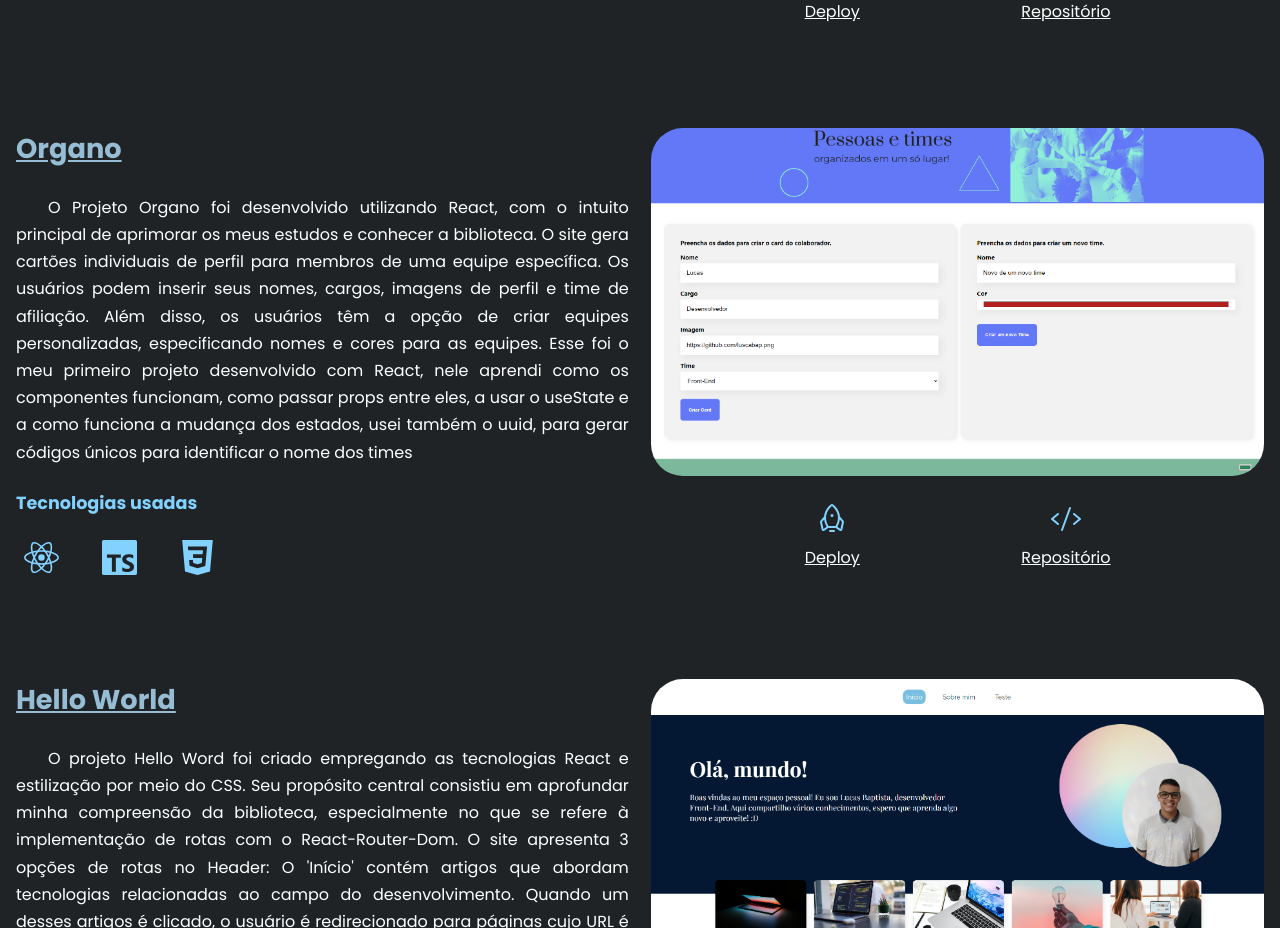
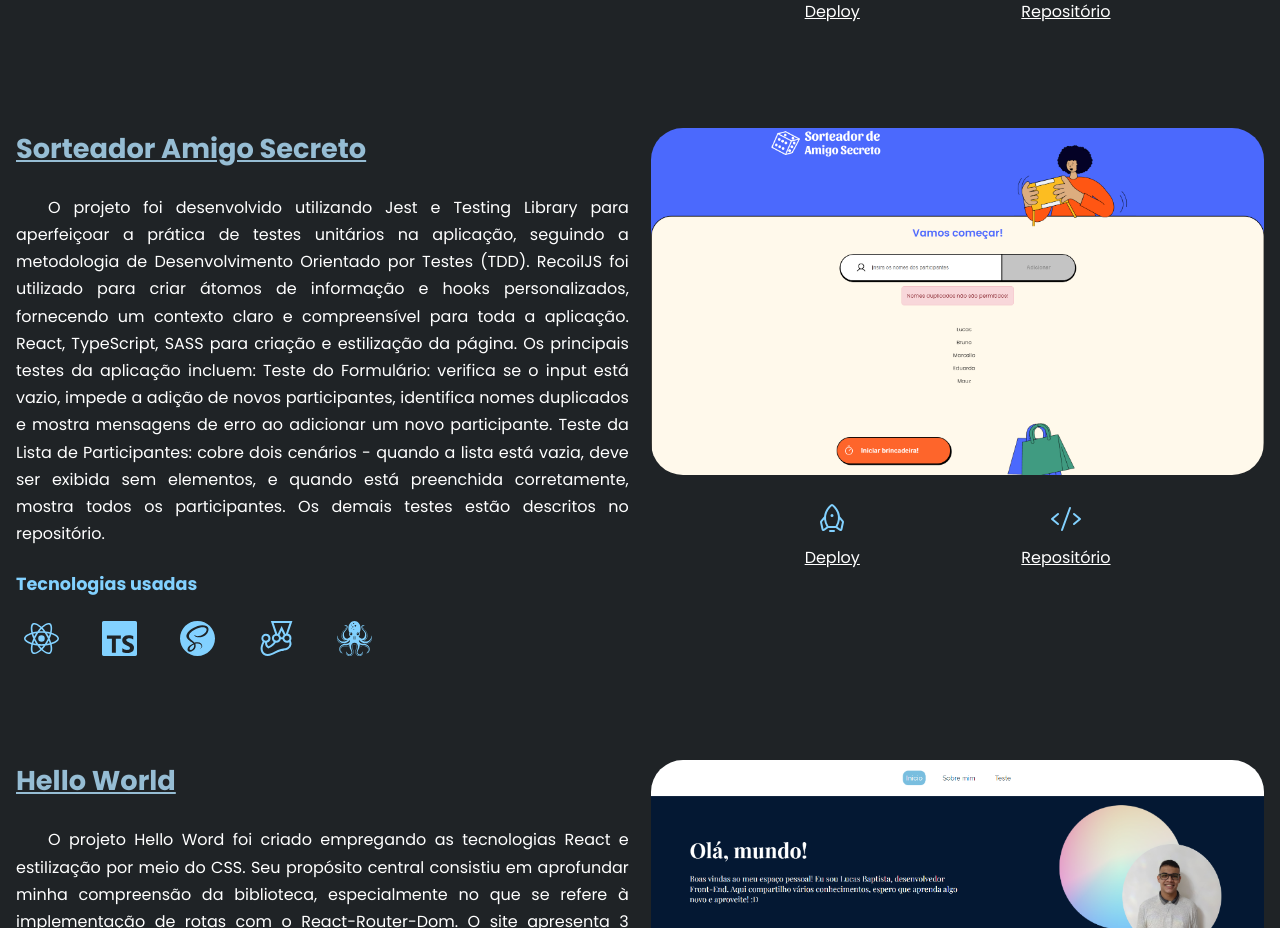
Before and after one commit to luscabap/portfolio, a React (Vite) app: page / in a window 1280 px wide. Shown: the part 2560-3488 px from the top of the page. Built offline with nearby package versions, Linux system fonts and the light colour scheme.

Commit message:
New project using jest and testing library

```diff
--- a/src/components/MyProjects/dataProjects.ts
+++ b/src/components/MyProjects/dataProjects.ts
@@ -16,17 +16,19 @@ export const dataProjects = [
     },
     {
         "id": 2,
-        "title": "Organo",
-        "description": "O Projeto Organo foi desenvolvido utilizando React, com o intuito principal de aprimorar os meus estudos e conhecer a biblioteca. O site gera cartões individuais de perfil para membros de uma equipe específica. Os usuários podem inserir seus nomes, cargos, imagens de perfil e time de afiliação. Além disso, os usuários têm a opção de criar equipes personalizadas, especificando nomes e cores para as equipes. Esse foi o meu primeiro projeto desenvolvido com React, nele aprendi como os componentes funcionam, como passar props entre eles, a usar o useState e a como funciona a mudança dos estados, usei também o uuid, para gerar códigos únicos para identificar o nome dos times",
-        "img": "organo.png",
+        "title": "Sorteador Amigo Secreto",
+        "description": "O projeto foi desenvolvido utilizando Jest e Testing Library para aperfeiçoar a prática de testes unitários na aplicação, seguindo a metodologia de Desenvolvimento Orientado por Testes (TDD). RecoilJS foi utilizado para criar átomos de informação e hooks personalizados, fornecendo um contexto claro e compreensível para toda a aplicação. React, TypeScript, SASS para criação e estilização da página. Os principais testes da aplicação incluem: Teste do Formulário: verifica se o input está vazio, impede a adição de novos participantes, identifica nomes duplicados e mostra mensagens de erro ao adicionar um novo participante. Teste da Lista de Participantes: cobre dois cenários - quando a lista está vazia, deve ser exibida sem elementos, e quando está preenchida corretamente, mostra todos os participantes. Os demais testes estão descritos no repositório.",
+        "img": "sorteador.png",
         "techs":
             [
                 "React",
                 "TypeScript",
-                "CSS"
+                "SASS",
+                "Jest",
+                "TestingLibrary"
             ],
-        "deploy": "https://lusca-projeto-organo.vercel.app/",
-        "repo": "https://github.com/luscabap/lusca-projeto_organo"
+        "deploy": "https://lusca-amigo-secreto.vercel.app/",
+        "repo": "https://github.com/luscabap/lusca-jest"
 
     },
     {
--- a/src/components/TechIcons.tsx
+++ b/src/components/TechIcons.tsx
@@ -6,7 +6,9 @@ import {
     SiCss3,
     SiHtml5,
     SiTailwindcss,
-    SiVite
+    SiVite,
+    SiJest,
+    SiTestinglibrary
 } from 'react-icons/si';
 
 export const techIcons: Record<string, React.ReactNode> = {
@@ -17,5 +19,7 @@ export const techIcons: Record<string, React.ReactNode> = {
     CSS: <SiCss3 size={35}/>,
     HTML: <SiHtml5 size={35}/>,
     Tailwind: <SiTailwindcss size={35}/>,
-    Vite: <SiVite size={35}/>
+    Vite: <SiVite size={35}/>,
+    Jest: <SiJest size={35} />,
+    TestingLibrary: <SiTestinglibrary size={35}/>
 }
```
Also changed, not shown: public/sorteador.png (added).
